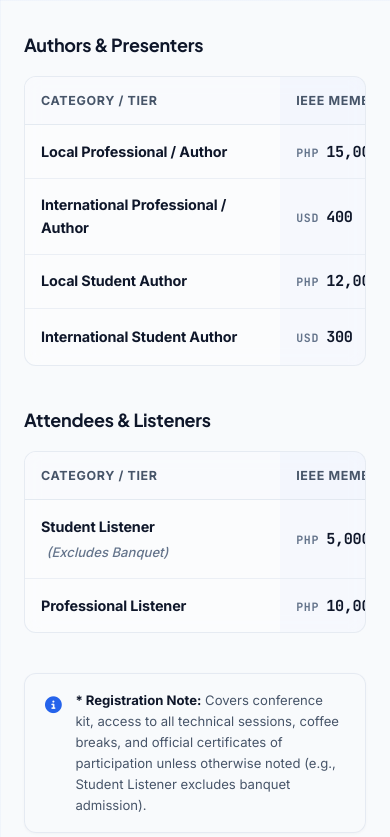
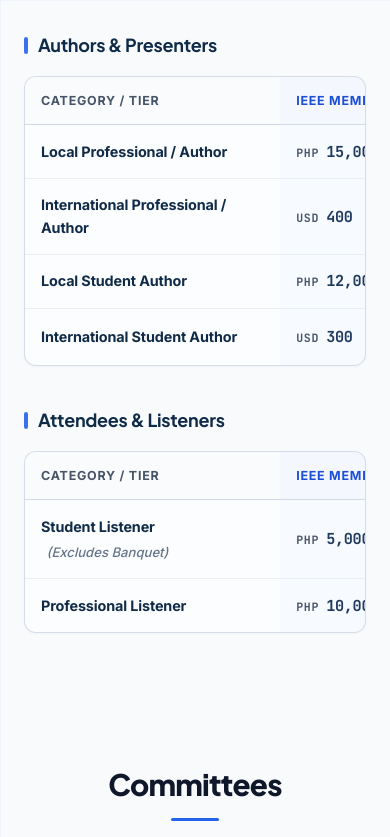
Before and after one commit to justinovate/i3cts, a React (Vite) app: page / in a window 390 px wide. Shown: the part 8440-9277 px from the top of the page. Built offline with nearby package versions, Linux system fonts and the light colour scheme.

Commit message:
refactor: remove registration note and add subtle blueprint theme color accents

```diff
--- a/src/App.jsx
+++ b/src/App.jsx
@@ -20,7 +20,7 @@ function App() {
 
   useEffect(() => {
     const targets = document.querySelectorAll(
-      '.section-title, .about-intro-subtitle, .about-stepper-open, .objectives-matrix, .timeline-item, .cfp-intro, .topic-card, .registration-table-block, .registration-footnote, .speakers-notice-banner, .speaker-card, .committee-group, .roster-entry, .venue-info, .venue-map'
+      '.section-title, .about-intro-subtitle, .about-stepper-open, .objectives-matrix, .timeline-item, .cfp-intro, .topic-card, .registration-table-block, .speakers-notice-banner, .speaker-card, .committee-group, .roster-entry, .venue-info, .venue-map'
     );
 
     targets.forEach((el) => {
--- a/src/components/Registration.css
+++ b/src/components/Registration.css
@@ -42,28 +42,43 @@
 
 /* Spacing between first and second table block */
 .mt-table-block {
-  margin-top: 3rem; /* mt-12 */
+  margin-top: 3.25rem; /* mt-12 */
 }
 
-/* Clean Category Table Heading */
+/* Clean Category Table Heading with Blueprint Navy & Left Theme Accent */
 .table-heading {
   font-size: 1.25rem; /* text-xl */
   font-weight: 700;
-  color: #0f172a;
+  color: #0f2b48; /* Deep blueprint navy */
   margin: 0 0 1rem 0;
   letter-spacing: -0.015em;
+  display: flex;
+  align-items: center;
+  gap: 0.65rem;
 }
 
-/* Responsive Table Shell */
+.table-heading::before {
+  content: '';
+  display: inline-block;
+  width: 3.5px;
+  height: 1.1rem;
+  background: #2563eb; /* Conference royal blue */
+  border-radius: 2px;
+  opacity: 0.9;
+  flex-shrink: 0;
+}
+
+/* Responsive Table Shell with Blueprint Undertones */
 .table-responsive-wrapper {
   width: 100%;
   overflow-x: auto;
   -webkit-overflow-scrolling: touch;
-  background: rgba(255, 255, 255, 0.4);
+  background: rgba(255, 255, 255, 0.55);
   backdrop-filter: blur(8px);
   -webkit-backdrop-filter: blur(8px);
-  border: 1px solid rgba(226, 232, 240, 0.85);
+  border: 1px solid rgba(203, 213, 225, 0.8);
   border-radius: 12px;
+  box-shadow: 0 1px 3px rgba(15, 43, 72, 0.03);
 }
 
 .fee-matrix-table {
@@ -78,11 +93,11 @@
   padding: 1rem 1.5rem;
   font-size: 0.78rem;
   font-weight: 700;
-  letter-spacing: 0.05em;
+  letter-spacing: 0.06em;
   text-transform: uppercase;
   color: #475569;
-  border-bottom: 1px solid rgba(226, 232, 240, 0.9);
-  background: rgba(248, 250, 252, 0.7);
+  border-bottom: 1px solid rgba(203, 213, 225, 0.85);
+  background: rgba(248, 250, 252, 0.75);
   user-select: none;
 }
 
@@ -90,8 +105,10 @@
   width: 44%;
 }
 
+/* Subtle Theme Blue Accent on IEEE Member Column Header */
 .fee-matrix-table th.col-ieee {
   width: 28%;
+  color: #1d4ed8; /* Distinct theme blue accent */
   background: rgba(37, 99, 235, 0.035);
 }
 
@@ -99,10 +116,10 @@
   width: 28%;
 }
 
-/* Table Body Cells */
+/* Table Body Cells & Blueprint Dividing Hairlines */
 .fee-matrix-table td {
   padding: 1.15rem 1.5rem;
-  border-bottom: 1px solid rgba(226, 232, 240, 0.65);
+  border-bottom: 1px solid rgba(226, 232, 240, 0.7); /* Subtle dividing hairline */
   vertical-align: middle;
 }
 
@@ -115,28 +132,28 @@
 }
 
 .fee-row:hover {
-  background-color: rgba(248, 250, 252, 0.75);
+  background-color: rgba(248, 250, 252, 0.8);
 }
 
-/* Subtle IEEE Member column reward tint */
+/* Subtle Blueprint Tint on IEEE Member Column */
 .cell-ieee {
-  background: rgba(37, 99, 235, 0.025);
+  background: rgba(37, 99, 235, 0.02);
 }
 
 .fee-row:hover .cell-ieee {
-  background: rgba(37, 99, 235, 0.05);
+  background: rgba(37, 99, 235, 0.045);
 }
 
-/* Category Cell Typography */
+/* Category Cell Typography with Deep Navy Tint */
 .cell-category {
-  color: #0f172a;
+  color: #0f2b48;
 }
 
 .tier-name {
   font-size: 0.98rem;
   font-weight: 700;
   letter-spacing: -0.01em;
-  color: #0f172a;
+  color: #0f2b48; /* Deep blueprint navy */
   display: inline-block;
 }
 
@@ -149,7 +166,7 @@
   margin-left: 0.35rem;
 }
 
-/* Currency & Price Formatting (ISO 4217) */
+/* Currency & Price Formatting (Dark Technical Navy) */
 .price-tag {
   display: inline-flex;
   align-items: baseline;
@@ -159,20 +176,22 @@
   font-feature-settings: 'tnum';
 }
 
+/* Small Currency Labels: Muted Steel/Slate Blue */
 .currency-code {
   font-family: var(--font-mono, monospace);
   font-size: 0.72rem;
   font-weight: 700;
   letter-spacing: 0.06em;
-  color: #64748b;
+  color: #475569; /* Muted steel slate */
   user-select: none;
 }
 
+/* Price Digits: Dark Technical Navy */
 .currency-amount {
   font-family: var(--font-mono, monospace);
   font-size: 1.05rem;
   font-weight: 700;
-  color: #0f172a;
+  color: #1e3a5f; /* Dark technical navy */
   letter-spacing: -0.02em;
 }
 
@@ -182,37 +201,6 @@
   font-weight: 600;
   color: #94a3b8;
   padding-left: 0.5rem;
-}
-
-/* Footnote / Policy Disclaimer */
-.registration-footnote {
-  margin-top: 3.5rem;
-  padding: 1.25rem 1.75rem;
-  background: rgba(248, 250, 252, 0.85);
-  border: 1px solid rgba(226, 232, 240, 0.85);
-  border-radius: 12px;
-  display: flex;
-  align-items: flex-start;
-  gap: 0.85rem;
-  box-shadow: 0 1px 3px rgba(15, 23, 42, 0.03);
-}
-
-.footnote-icon {
-  color: #2563eb;
-  font-size: 1.05rem;
-  margin-top: 2px;
-  flex-shrink: 0;
-}
-
-.footnote-text {
-  font-size: 0.875rem;
-  color: #475569;
-  line-height: 1.6;
-  margin: 0;
-}
-
-.footnote-text strong {
-  color: #0f172a;
 }
 
 /* Responsive Design */
@@ -249,13 +237,4 @@
   .currency-amount {
     font-size: 0.95rem;
   }
-
-  .registration-footnote {
-    padding: 1rem 1.25rem;
-    margin-top: 2.5rem;
-  }
-
-  .footnote-text {
-    font-size: 0.82rem;
-  }
 }
--- a/src/components/Registration.jsx
+++ b/src/components/Registration.jsx
@@ -54,7 +54,7 @@ const Registration = () => {
   return (
     <section className="section registration-section" id="registration">
       <div className="container registration-container">
-        {/* Main Section Header (Clean, No Decorative Eyebrow) */}
+        {/* Main Section Header */}
         <div className="registration-header">
           <h2 className="section-title registration-title">Registration Fees</h2>
           <p className="registration-subtitle">
@@ -131,16 +131,6 @@ const Registration = () => {
             </div>
           </div>
         </div>
-
-        {/* Footnote / Policy Disclaimer */}
-        <div className="registration-footnote">
-          <div className="footnote-icon">
-            <i className="fas fa-info-circle" aria-hidden="true" />
-          </div>
-          <p className="footnote-text">
-            <strong>* Registration Note:</strong> Covers conference kit, access to all technical sessions, coffee breaks, and official certificates of participation unless otherwise noted (e.g., Student Listener excludes banquet admission).
-          </p>
-        </div>
       </div>
     </section>
   );
```
